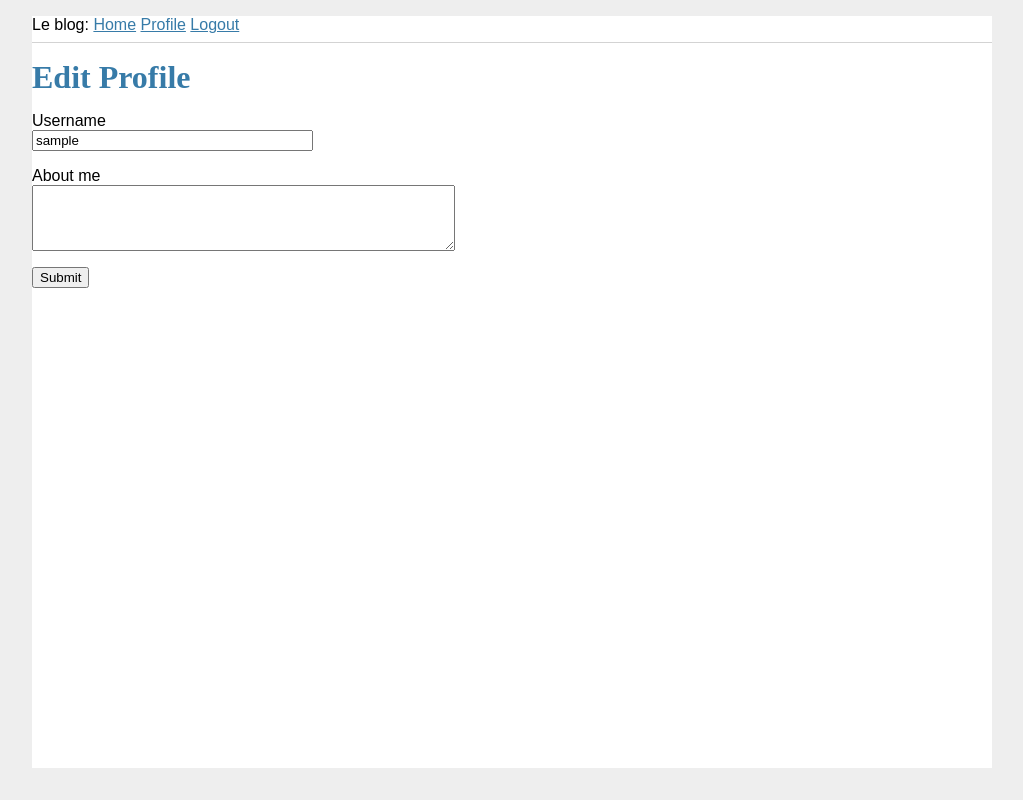
After one commit to drealfemo/Le-blog, a Flask app: page /edit_profile in a window 1280 px wide. The commit adds this page. Shown: the whole page, without its empty margins (128-1151 px from the left). Run offline with Flask 2, Linux system fonts and the light colour scheme; the visitor is signed in with stand-in values (Sample User, id 1); data comes from the database, SQL or seed files in the repository.

Commit message:
new database fields, new forms & new css

```diff
--- a/app/forms.py
+++ b/app/forms.py
@@ -1,8 +1,8 @@
 from flask_wtf import FlaskForm
 
-from wtforms import StringField, PasswordField, BooleanField, SubmitField
+from wtforms import StringField, PasswordField, BooleanField, SubmitField, TextAreaField
 
-from wtforms.validators import ValidationError, DataRequired, Email, EqualTo
+from wtforms.validators import ValidationError, DataRequired, Email, EqualTo, Length
 
 from app.models import User
 
@@ -45,3 +45,11 @@ class RegistrationForm(FlaskForm):
         if user is not None:
 
             raise ValidationError('Please use a different email address.')
+
+class EditProfileForm(FlaskForm):
+
+    username = StringField('Username', validators=[DataRequired()])
+
+    about_me = TextAreaField('About me', validators=[Length(min=0, max=140)])
+
+    submit = SubmitField('Submit')
--- a/app/models.py
+++ b/app/models.py
@@ -16,6 +16,10 @@ class User(UserMixin, db.Model):
     password_hash = db.Column(db.String(128))
 
     posts = db.relationship('Post', backref='author', lazy='dynamic')
+
+    about_me = db.Column(db.String(140))
+
+    last_seen = db.Column(db.DateTime, default=datetime.utcnow)
 
 
     def __repr__(self):
--- a/app/routes.py
+++ b/app/routes.py
@@ -1,9 +1,10 @@
 from flask import render_template, flash, redirect, url_for, request
 from werkzeug.urls import url_parse
 from app import app, db
-from app.forms import LoginForm, RegistrationForm
+from app.forms import LoginForm, RegistrationForm, EditProfileForm
 from flask_login import current_user, login_user, logout_user, login_required
 from app.models import User
+from datetime import datetime
 
 
 @app.route('/')
@@ -70,3 +71,25 @@ def user(username):
         {'author': user, 'body': 'Test post #2'}
     ]
     return render_template('user.html', user=user, posts=posts)
+
+@app.before_request
+def before_request():
+    if current_user.is_authenticated:
+        current_user.last_seen = datetime.utcnow()
+        db.session.commit()
+
+@app.route('/edit_profile', methods=['GET', 'POST'])
+@login_required
+def edit_profile():
+    form = EditProfileForm()
+    if form.validate_on_submit():
+        current_user.username = form.username.data
+        current_user.about_me = form.about_me.data
+        db.session.commit()
+        flash('Your changes have been saved.')
+        return redirect(url_for('edit_profile'))
+    elif request.method == 'GET':
+        form.username.data = current_user.username
+        form.about_me.data = current_user.about_me
+    return render_template('edit_profile.html', title='Edit Profile',
+                           form=form)
--- a/app/static/css/style.css
+++ b/app/static/css/style.css
@@ -1,4 +1,5 @@
-body {
-    background: lightBlue;
-    color: yellow;
-}
+html { font-family: sans-serif; background: #eee; padding: 1rem; }
+body { max-width: 960px; margin: 0 auto; background: white; }
+h1 { font-family: serif; color: #377ba8; margin: 1rem 0; }
+a { color: #377ba8; }
+hr { border: none; border-top: 1px solid lightgray; }
--- /dev/null
+++ b/app/templates/edit_profile.html
@@ -0,0 +1,45 @@
+{% extends "base.html" %}
+
+
+
+{% block content %}
+
+    <h1>Edit Profile</h1>
+
+    <form action="" method="post">
+
+        {{ form.hidden_tag() }}
+
+        <p>
+
+            {{ form.username.label }}<br>
+
+            {{ form.username(size=32) }}<br>
+
+            {% for error in form.username.errors %}
+
+            <span style="color: red;">[{{ error }}]</span>
+
+            {% endfor %}
+
+        </p>
+
+        <p>
+
+            {{ form.about_me.label }}<br>
+
+            {{ form.about_me(cols=50, rows=4) }}<br>
+
+            {% for error in form.about_me.errors %}
+
+            <span style="color: red;">[{{ error }}]</span>
+
+            {% endfor %}
+
+        </p>
+
+        <p>{{ form.submit() }}</p>
+
+    </form>
+
+{% endblock %}
```
Also changed, not shown: app/templates/_post.html (added, +11 -0 lines), app/templates/user.html (+16 -12 lines), migrations/versions/06f8ed618aaf_new_fields_in_user_model.py (added, +30 -0 lines).
